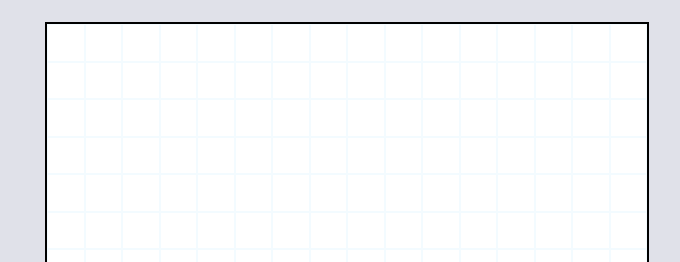
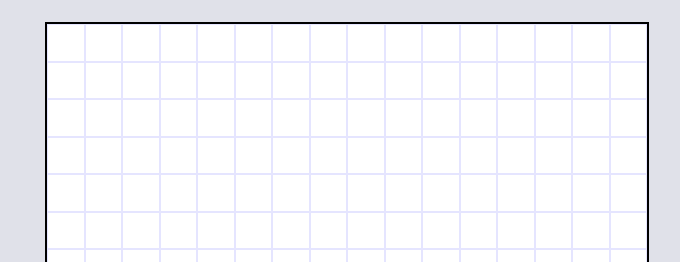
Before and after one commit to danheitor/ETCH-A-SKETCH, a plain HTML site: page index.html in a window 1280 px wide. Shown: the part 178-440 px from the top of the page, 293-973 px from the left. Drawn offline with Linux system fonts and the light colour scheme.

Commit message:
grid container border colour change

```diff
--- a/style.css
+++ b/style.css
@@ -83,7 +83,7 @@ input[type="range"] {
 
 .gridContainer div {
   background-color: white;
-  border: 1px solid #f3fbff;
+  border: 1px solid rgba(0,0,255,0.1);
 }
 
 .selected {
```
